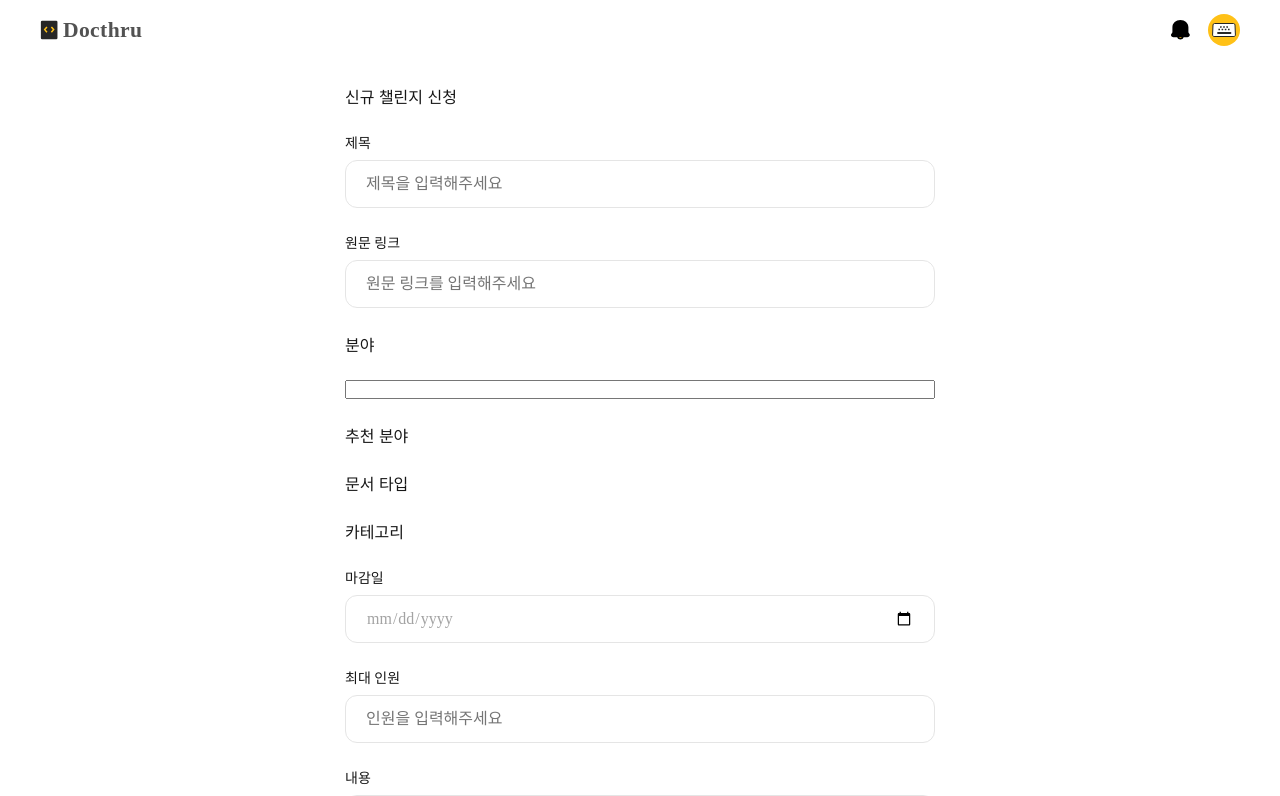
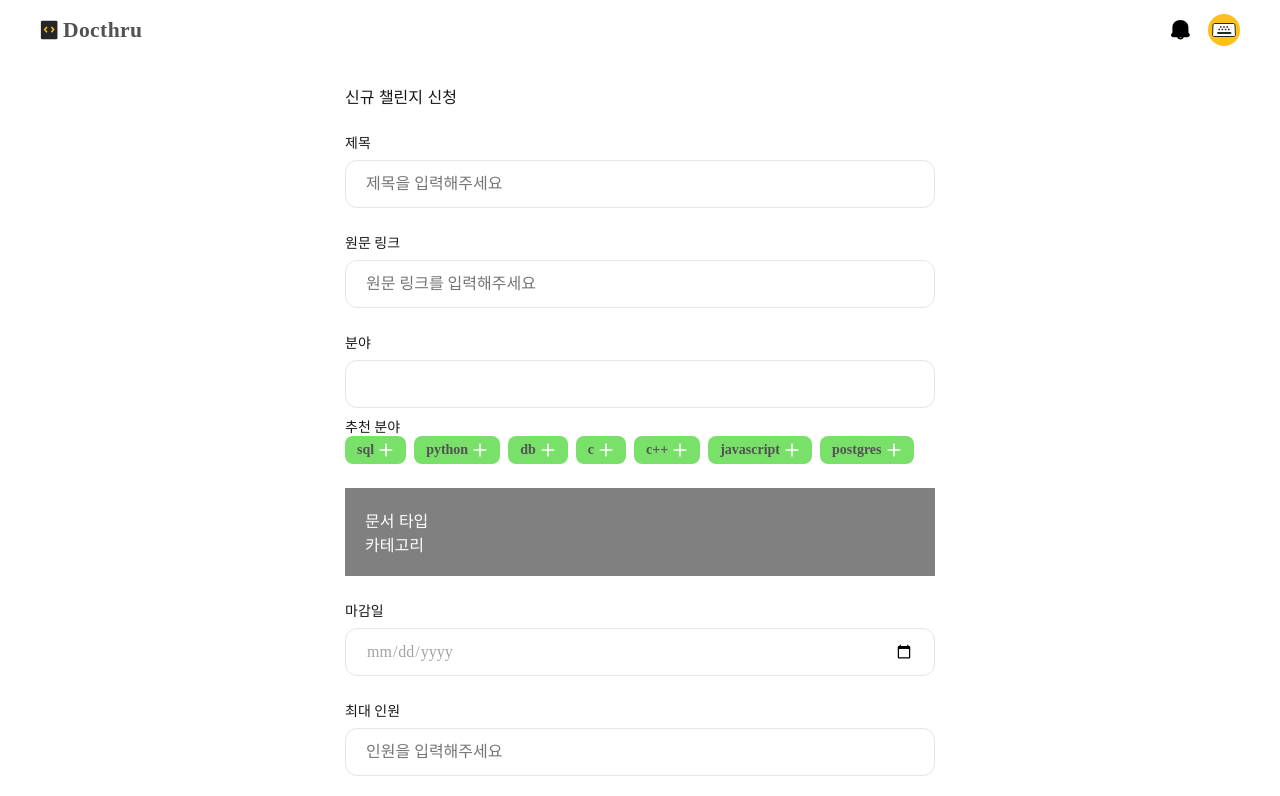
Before and after one commit to Codeit-MiddleProject-team2/7-docthru-team2-fe, a Next.js app: page /challengeApply in a window 1280 px wide. Shown: the top 796 px of the page. Built offline with nearby package versions, Linux system fonts and the light colour scheme.

Commit message:
신규 챌린지 신청 페이지 기초 작업 #25

```diff
--- a/components/challengeApply/category.js
+++ b/components/challengeApply/category.js
@@ -1,22 +1,104 @@
-import { useState } from "react";
+import { useEffect, useState } from "react";
 import { getCategory } from "@/mock/categoryMock";
+import styles from "./category.module.css";
+import Image from "next/image";
 
-export default function Category() {
+export default function Category({ category, setCategory }) {
+  // value = 분야에 입력되고 있는 값, categorys = api에서 키워드 검색으로 불러온 데이터 목록, isLoading = 로딩 중에 화면 노출 x
   const [value, setValue] = useState("");
+  const [categorys, setCategorys] = useState([]);
+  const [isLoading, setIsLoading] = useState(true);
 
-  const searchByValue = async () => {
-    const res = await getCategory(value);
-    console.log(res);
-    return res;
+  // 인풋값 제어
+  // 영어 소문자, 숫자, 특수기호 일부 가능
+  // 공백, 띄어쓰기 불가
+  const handleChange = (e) => {
+    const value = e.target.value
+      .trim()
+      .toLowerCase()
+      .replace(/[^a-z0-9.+]/g, "");
+    setValue(value);
   };
 
+  //검색 결과 중 하나를 선택할 때
+  const handleCategoryClick = (e) => {
+    console.log(e);
+    const value = e.target.innerText;
+    setCategory(value);
+  };
+
+  useEffect(() => {
+    // api 흉내로 키워드 검색 실행. 비동기. 검색어(value)가 바뀔 때마다 실행.
+    const searchByValue = async () => {
+      setIsLoading(true);
+      try {
+        const res = await getCategory(value);
+        setCategorys(res);
+        return res;
+      } catch (e) {
+        console.error(e);
+      } finally {
+        setIsLoading(false);
+      }
+    };
+
+    searchByValue();
+  }, [value]);
+
+  console.log(category);
+
+  if (category) {
+    return (
+      <div className={styles.category}>
+        <label className={styles.text}>분야</label>
+        <div className={styles.input}>
+          <div className={styles.filteredCategory}>
+            {category}
+            <Image
+              className={styles.deleteBtn}
+              onClick={() => {
+                setValue("");
+                setCategory("");
+              }}
+              src={"/icons/ic_plus.svg"}
+              width={16}
+              height={16}
+              alt="분야 삭제"
+            />
+          </div>
+        </div>
+      </div>
+    );
+  }
+
   return (
-    <>
-      <label>분야</label>
-      <input value={value} onChange={searchByValue} />
-      <div>
-        <div>추천 분야</div>
+    <div className={styles.category}>
+      <label className={styles.text}>분야</label>
+      <input className={styles.input} value={value} onChange={handleChange} />
+      <div className={styles.searchResult}>
+        <div className={styles.text}>추천 분야</div>
+        <div className={styles.categoryList}>
+          {!isLoading &&
+            categorys.map((category) => {
+              return (
+                <div
+                  className={styles.filteredCategory}
+                  key={category.id}
+                  onClick={handleCategoryClick}
+                >
+                  {category.name}
+                  <Image
+                    className={styles.plusBtn}
+                    src={"/icons/ic_plus.svg"}
+                    width={16}
+                    height={16}
+                    alt="분야 추가"
+                  />
+                </div>
+              );
+            })}
+        </div>
       </div>
-    </>
+    </div>
   );
 }
--- /dev/null
+++ b/components/challengeApply/category.module.css
@@ -0,0 +1,63 @@
+.category {
+  width: 100%;
+  display: flex;
+  flex-direction: column;
+  gap: 8px;
+}
+
+.text {
+  color: var(--gray-gray900, #171717);
+  font-family: Pretendard;
+  font-size: 14px;
+  font-style: normal;
+  font-weight: 500;
+  line-height: normal;
+}
+
+.input {
+  height: 48px;
+  padding: 11px 20px;
+
+  outline: none;
+  border-radius: 12px;
+  border: 1px solid var(--gray-gray200, #e5e5e5);
+  background: var(--white-white_FFFFFF, #fff);
+}
+
+.categoryList {
+  display: flex;
+  flex-direction: row;
+  gap: 8px;
+}
+
+.filteredCategory {
+  display: flex;
+  width: fit-content;
+  height: 28px;
+  gap: 4px;
+
+  padding: 3px 12px;
+  justify-content: center;
+  align-items: center;
+
+  border-radius: 8px;
+  background: #79e16a;
+
+  color: var(--gray-gray600, #525252);
+  text-align: justify;
+  font-feature-settings: "liga" off, "clig" off;
+  font-family: Quantico;
+  font-size: 14px;
+  font-style: normal;
+  font-weight: 700;
+  line-height: normal;
+}
+
+.plusBtn {
+  border-radius: 50px;
+}
+
+.deleteBtn {
+  border-radius: 50px;
+  rotate: 45deg;
+}
--- a/components/challengeApply/dropOption.js
+++ b/components/challengeApply/dropOption.js
@@ -9,12 +9,11 @@ function Option({ text, setValue, setOpen }) {
   return <div onClick={handleOption}>{text}</div>;
 }
 
-export default function DropOption() {
-  const [value, setValue] = useState("카테고리");
+export default function DropOption({ value, setValue }) {
   const [isDropOpen, setIsDropOpen] = useState(false);
 
   return (
-    <>
+    <div style={{ backgroundColor: "gray", padding: "20px", color: "white" }}>
       <div>문서 타입</div>
       <div>
         <div
@@ -36,6 +35,6 @@ export default function DropOption() {
           </div>
         )}
       </div>
-    </>
+    </div>
   );
 }
--- a/pages/challengeApply.js
+++ b/pages/challengeApply.js
@@ -10,13 +10,37 @@ import {
   useUrl,
 } from "@/lib/useNewChallengeInput";
 import styles from "@/styles/challengeApply.module.css";
+import { useEffect, useState } from "react";
 
 export default function ChallengesApplyPage() {
   const titleObject = useTitle();
   const urlObject = useUrl();
+  const [type, setType] = useState("카테고리");
+  const [category, setCategory] = useState("");
   const maximumObject = useMaximum();
   const dueDateObject = useDueDate();
   const descriptionObject = useDescription();
+  const objectList = [
+    titleObject,
+    urlObject,
+    maximumObject,
+    dueDateObject,
+    descriptionObject,
+  ];
+  const [isValid, setIsValid] = useState(false);
+
+  const postNewChallenge = () => {
+    console.log("post 버튼 클릭됨");
+  };
+
+  useEffect(
+    () => {
+      if (objectList.every((obj) => obj.checkValid())) {
+        setIsValid(true);
+      }
+    },
+    objectList.map((obj) => obj.element)
+  );
 
   return (
     <div className={styles.background}>
@@ -24,12 +48,16 @@ export default function ChallengesApplyPage() {
         <div>신규 챌린지 신청</div>
         <CustomInput object={titleObject} />
         <CustomInput object={urlObject} />
-        <Category />
-        <DropOption />
+        <Category category={category} setCategory={setCategory} />
+        <DropOption value={type} setValue={setType} />
         <CustomInput object={dueDateObject} />
         <CustomInput object={maximumObject} />
         <CustomInput object={descriptionObject} />
-        <CustomBtnLong text="신청하기" />
+        <CustomBtnLong
+          text="신청하기"
+          onClick={postNewChallenge}
+          valid={isValid}
+        />
       </div>
     </div>
   );
```
